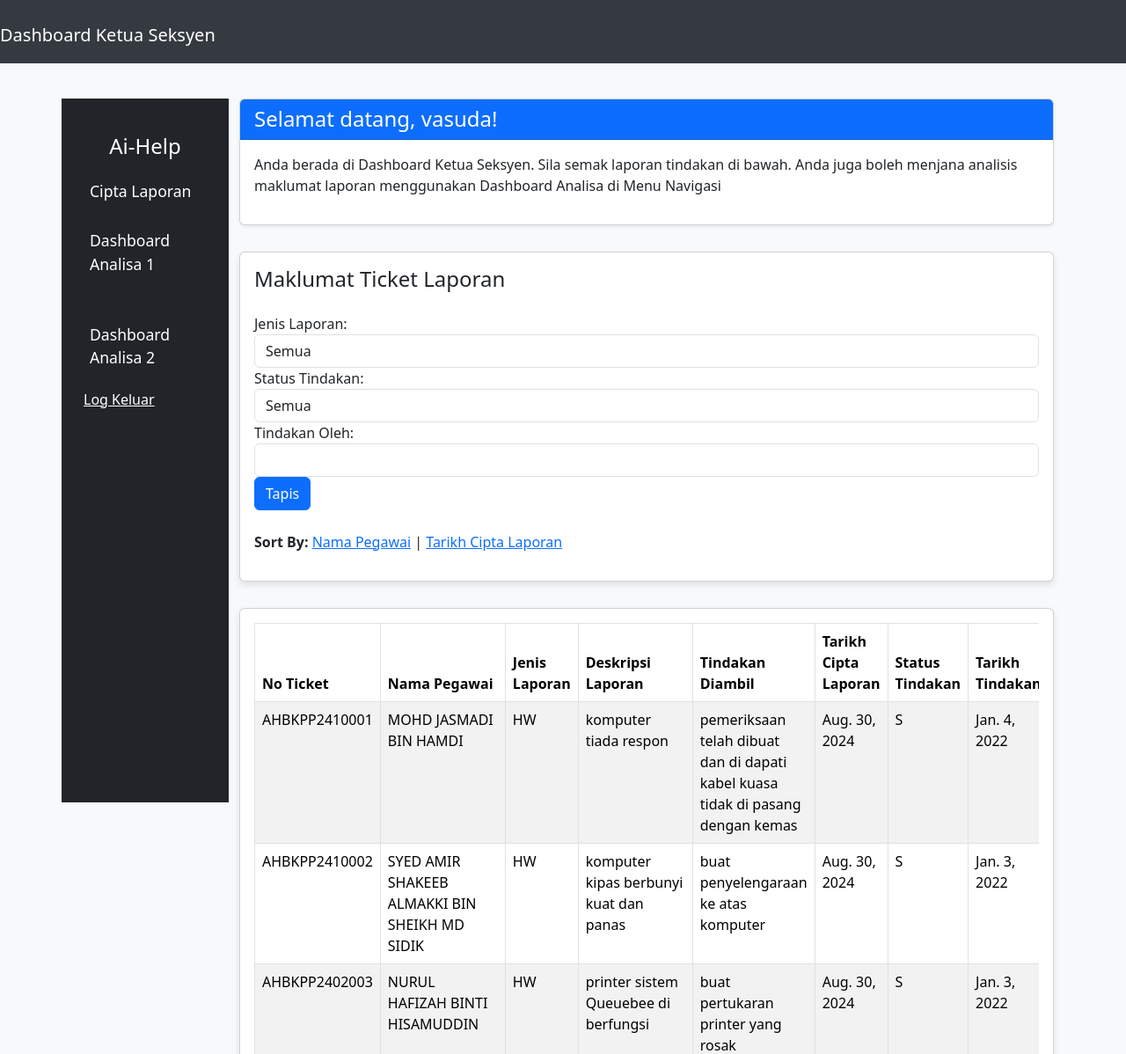
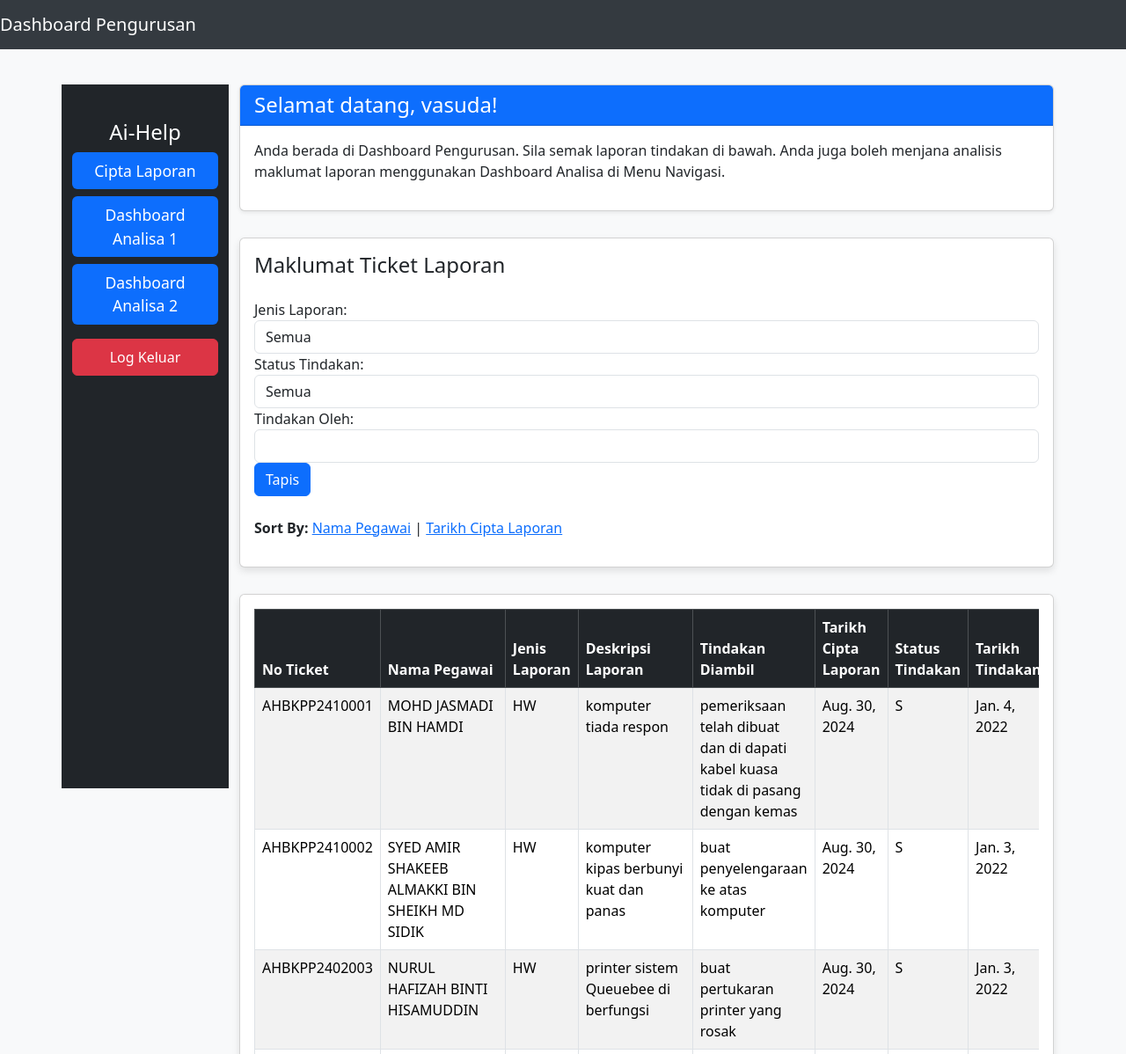
Before and after one commit to mohdyusry/AI-Help_BKPP, a Django app: template templates/admin_dashboard.html in a window 1280 px wide. Shown: the top 1198 px of the page at 88% size. Run offline with Django 5.2, Linux system fonts and the light colour scheme; the template is opened without the code that fills it: values that come from a table or form of the project are taken from there, others are empty; a user stored in the database is signed in; data comes from the database, SQL or seed files in the repository; both versions use the stored data as it was after the commit.

Commit message:
updated 1809

```diff
--- a/templates/admin_dashboard.html
+++ b/templates/admin_dashboard.html
@@ -1,9 +1,9 @@
 <!DOCTYPE html>
-<html lang="en" xmlns="http://www.w3.org/1999/html">
+<html lang="en">
 <head>
     <meta charset="UTF-8">
     <meta name="viewport" content="width=device-width, initial-scale=1.0">
-    <title> Dashboard Ketua Seksyen </title>
+    <title>Dashboard Pengurusan</title>
     <link rel="stylesheet" href="https://cdn.jsdelivr.net/npm/bootstrap@5.3.0-alpha1/dist/css/bootstrap.min.css">
     <style>
         body {
@@ -21,6 +21,7 @@
             padding: 15px 20px;
             display: block;
             font-size: 1.1rem;
+            text-align: center;
         }
         .sidebar a:hover {
             background-color: #495057;
@@ -29,7 +30,7 @@
         .navbar {
             background-color: #343a40;
         }
-        .navbar-brand, .navbar-nav .nav-link {
+        .navbar-brand {
             color: #ffffff;
         }
         .card {
@@ -40,15 +41,12 @@
             background-color: #343a40;
             color: #fff;
         }
-        .greeting {
-            margin-bottom: 20px;
-        }
     </style>
 </head>
 <body>
     <!-- Navigation Bar -->
     <nav class="navbar navbar-expand-lg navbar-dark">
-        <h1><a class="navbar-brand" href="#">Dashboard Ketua Seksyen</a></h1>
+        <a class="navbar-brand" href="#">Dashboard Pengurusan</a>
         <button class="navbar-toggler" type="button" data-toggle="collapse" data-target="#navbarNav" aria-controls="navbarNav" aria-expanded="false" aria-label="Toggle navigation">
             <span class="navbar-toggler-icon"></span>
         </button>
@@ -58,41 +56,31 @@
     <div class="container">
         <div class="row">
             <!-- Sidebar Navigation -->
-            <nav class="col-md-3 col-lg-2 d-md-block bg-dark sidebar py-4">
-                <ul class="nav flex-column">
-                    <h4 class="text-white text-center mt-3">Ai-Help</h4>
-                    <li class="nav-item">
-                        <a class="nav-link" href="{% url 'chatbot_view' %}">Cipta Laporan</a>
-                    </li>
-                    <li class="nav-item">
-                        <!-- Button to redirect to Dashboard Analysis -->
-                        <a class="nav-link" href="{% url 'dashboard_analysis' %}">Dashboard Analisa 1</a>  <!-- Add this button -->
-                    </li>
-                    <li class="nav-item">-->
-                        <a class="nav-link" href="http://127.0.0.1:8050/" target="_blank">Dashboard Analisa 2</a>
-                    </li>
-                    <li class="nav-item">
-                        <form action="{% url 'logout' %}" method="post" class="form-inline">
-                            {% csrf_token %}
-                            <button type="submit" class="btn btn-link text-white">Log Keluar</button>
-                        </form>
-                    </li>
-                </ul>
+            <nav class="col-md-2 sidebar bg-dark py-4">
+                <h4 class="text-white text-center mt-3">Ai-Help</h4>
+
+                <a href="{% url 'chatbot_view' %}" class="nav-link text-white text-center mb-2 py-2 bg-primary rounded d-block">Cipta Laporan</a>
+                <a href="{% url 'dashboard_analysis' %}" class="nav-link text-white text-center mb-2 py-2 bg-primary rounded d-block">Dashboard Analisa 1</a>
+                <a href="http://127.0.0.1:8050/" target="_blank" class="nav-link text-white text-center mb-2 py-2 bg-primary rounded d-block">Dashboard Analisa 2</a>
+
+                <form action="{% url 'logout' %}" method="post" class="text-center">
+                    {% csrf_token %}
+                    <button type="submit" class="btn btn-danger w-100 py-2 mt-2">Log Keluar</button>
+                </form>
             </nav>
 
             <!-- Main Content -->
             <main class="col-md-9 col-lg-10">
-                <!-- Greeting Section in a Card -->
                 <div class="card shadow-sm">
                     <div class="card-header bg-primary text-white">
                         <h4 class="mb-0">Selamat datang, {{ user.username }}!</h4>
                     </div>
                     <div class="card-body">
-                        <p>Anda berada di Dashboard Ketua Seksyen. Sila semak laporan tindakan di bawah. Anda juga boleh menjana analisis maklumat laporan menggunakan Dashboard Analisa di Menu Navigasi </p>
+                        <p>Anda berada di Dashboard Pengurusan. Sila semak laporan tindakan di bawah. Anda juga boleh menjana analisis maklumat laporan menggunakan Dashboard Analisa di Menu Navigasi.</p>
                     </div>
                 </div>
 
-                <!-- Filter Form -->
+                <!-- Additional Content -->
                 <div class="card">
                     <div class="card-body">
                         <h4 class="mb-4">Maklumat Ticket Laporan</h4>
@@ -136,7 +124,7 @@
                         {% if tickets %}
                         <div class="table-responsive">
                             <table class="table table-bordered table-striped">
-                                <thead>
+                                <thead class="table-dark">
                                     <tr>
                                         <th>No Ticket</th>
                                         <th>Nama Pegawai</th>
```
Also changed, not shown: templates/dashboard_analysis.html (+11 -19 lines), templates/user_dashboard.html (+12 -24 lines), templates/user_tickets.html (+12 -24 lines), db.sqlite3.
